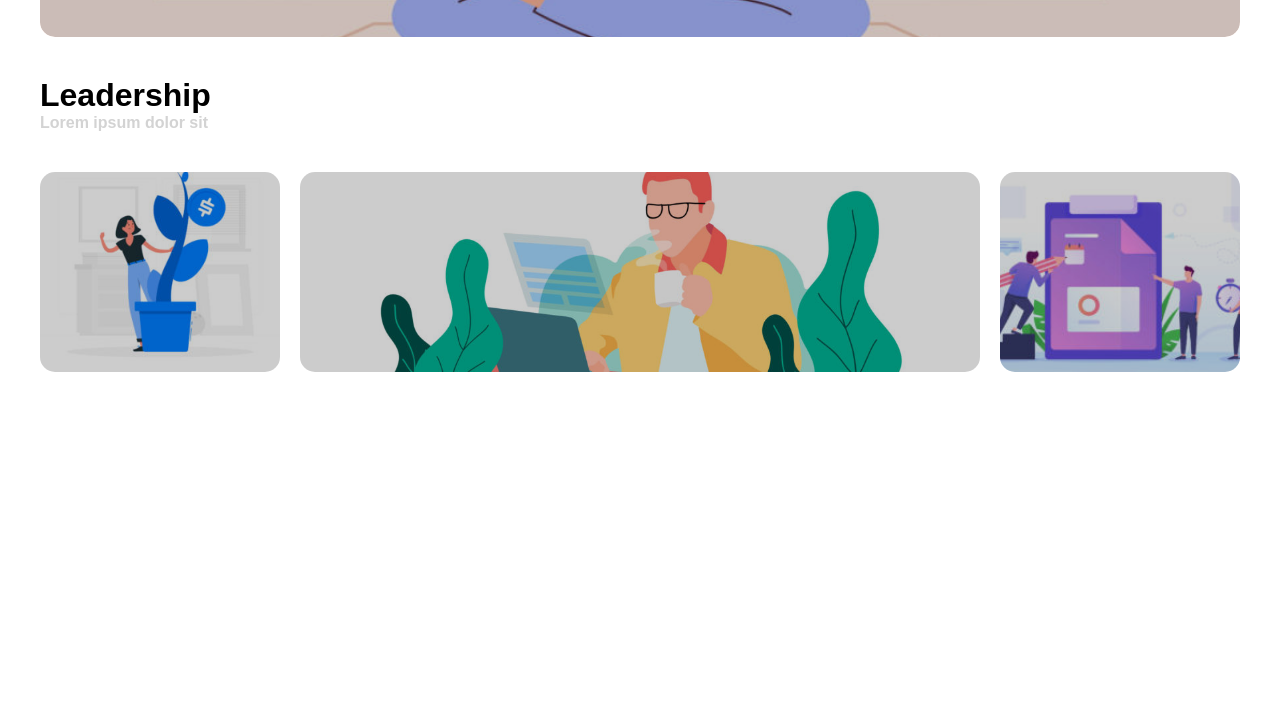
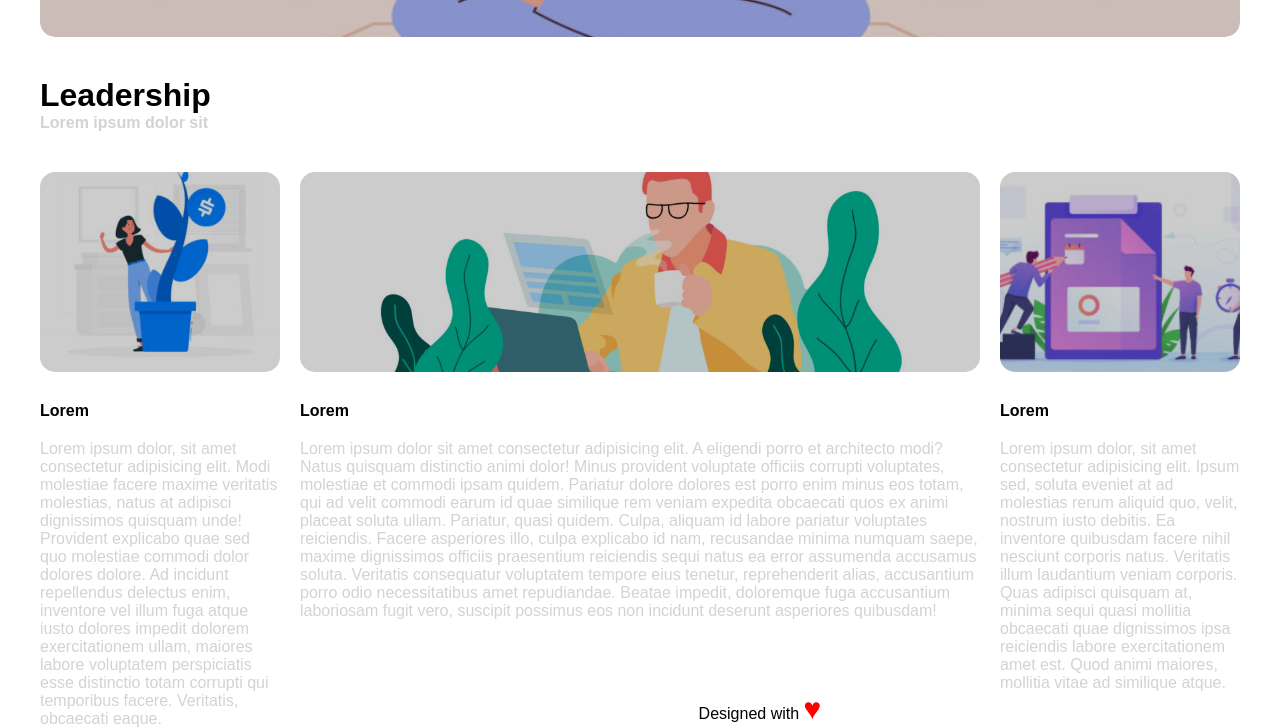
Before and after one commit to Vasmayer/htmlcss-wp, a plain HTML site: page index.html in a window 1280 px wide. Shown: the part 637-1365 px from the top of the page. Before the commit the page ends 1009 px from the top, so only its background shows below. Drawn offline with Linux system fonts and the light colour scheme.

Commit message:
esercizio completo

```diff
--- a/css/style.css
+++ b/css/style.css
@@ -81,7 +81,7 @@ li a{
 }
 
 /* MAIN CONTENT */
-main h4{
+.color-light-gray{
     color: lightgray;
 }
 .col
@@ -111,6 +111,7 @@ main h4{
     background-size: cover;
     border-radius: 15px;
     position: relative;
+    margin-bottom: 30px;
 
 }
 .image-jar
@@ -128,3 +129,15 @@ main h4{
     background-image: url("../img/img-2.jpg");
     width: 100%;
 }
+.main-text h4
+{
+    margin-bottom: 20px;
+}
+/* FOOTER */
+footer{
+    text-align: center;
+}
+footer span{
+    color: red;
+    font-size: 30px;
+}
--- a/index.html
+++ b/index.html
@@ -40,14 +40,16 @@
         </div>
         <main class="mt-40">
             <h1>Leadership</h1>
-            <h4>Lorem ipsum dolor sit</h4>
+            <h4 class="color-light-gray">Lorem ipsum dolor sit</h4>
             <div class="mt-40">
                 <div class="col col-left">
                     <div class="main-image image-jar">
                         <div class="overlay"></div>
                     </div>
                     <div class="main-text">
-
+                         <h4>Lorem</h4>
+                         <p class="color-light-gray">Lorem ipsum dolor, sit amet consectetur adipisicing elit. Modi molestiae facere maxime veritatis molestias, natus at adipisci dignissimos quisquam unde! Provident explicabo quae sed quo molestiae commodi dolor dolores dolore.
+                         Ad incidunt repellendus delectus enim, inventore vel illum fuga atque iusto dolores impedit dolorem exercitationem ullam, maiores labore voluptatem perspiciatis esse distinctio totam corrupti qui temporibus facere. Veritatis, obcaecati eaque.</p>
                     </div>
                 </div>
                 <div class="col col-center">
@@ -55,7 +57,11 @@
                         <div class="overlay"></div>
                     </div>
                     <div class="main-text">
-
+                         <h4>Lorem</h4>
+                         <p class="color-light-gray">Lorem ipsum dolor sit amet consectetur adipisicing elit. A eligendi porro et architecto modi? Natus quisquam distinctio animi dolor! Minus provident voluptate officiis corrupti voluptates, molestiae et commodi ipsam quidem.
+                         Pariatur dolore dolores est porro enim minus eos totam, qui ad velit commodi earum id quae similique rem veniam expedita obcaecati quos ex animi placeat soluta ullam. Pariatur, quasi quidem.
+                         Culpa, aliquam id labore pariatur voluptates reiciendis. Facere asperiores illo, culpa explicabo id nam, recusandae minima numquam saepe, maxime dignissimos officiis praesentium reiciendis sequi natus ea error assumenda accusamus soluta.
+                         Veritatis consequatur voluptatem tempore eius tenetur, reprehenderit alias, accusantium porro odio necessitatibus amet repudiandae. Beatae impedit, doloremque fuga accusantium laboriosam fugit vero, suscipit possimus eos non incidunt deserunt asperiores quibusdam!</p>
                     </div>
                 </div>
                 <div class="col col-right">
@@ -63,13 +69,18 @@
                         <div class="overlay"></div>
                     </div>
                     <div class="main-text">
-
+                         <h4>Lorem</h4>
+                         <p class="color-light-gray">Lorem ipsum dolor, sit amet consectetur adipisicing elit. Ipsum sed, soluta eveniet at ad molestias rerum aliquid quo, velit, nostrum iusto debitis. Ea inventore quibusdam facere nihil nesciunt corporis natus.
+                         Veritatis illum laudantium veniam corporis. Quas adipisci quisquam at, minima sequi quasi mollitia obcaecati quae dignissimos ipsa reiciendis labore exercitationem amet est. Quod animi maiores, mollitia vitae ad similique atque.</p>
                     </div>
                 </div>
 
             </div>
 
         </main>
+        <footer>
+            Designed with <span> &hearts; </span>
+        </footer>
 
     </div>
 
```
